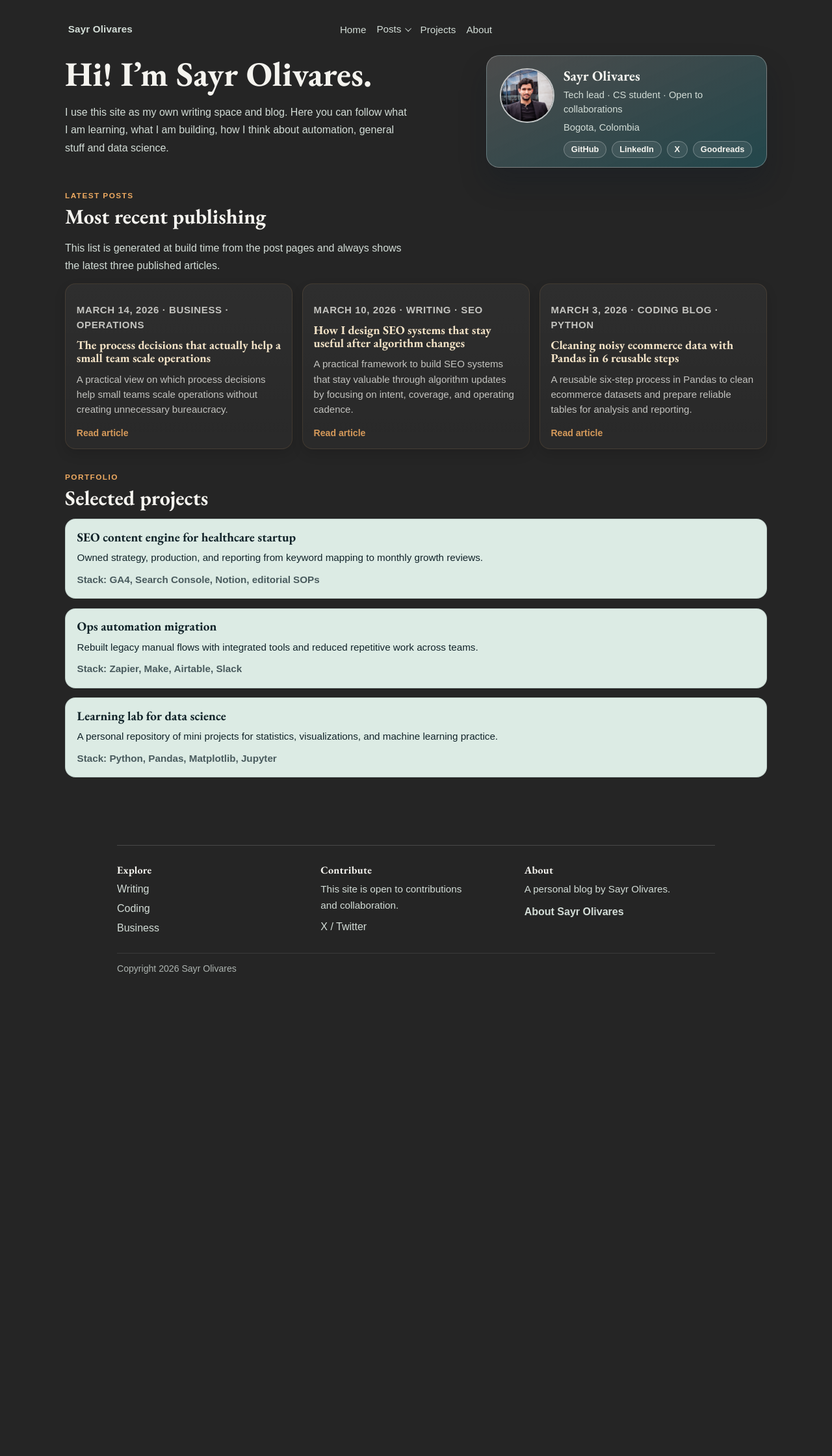
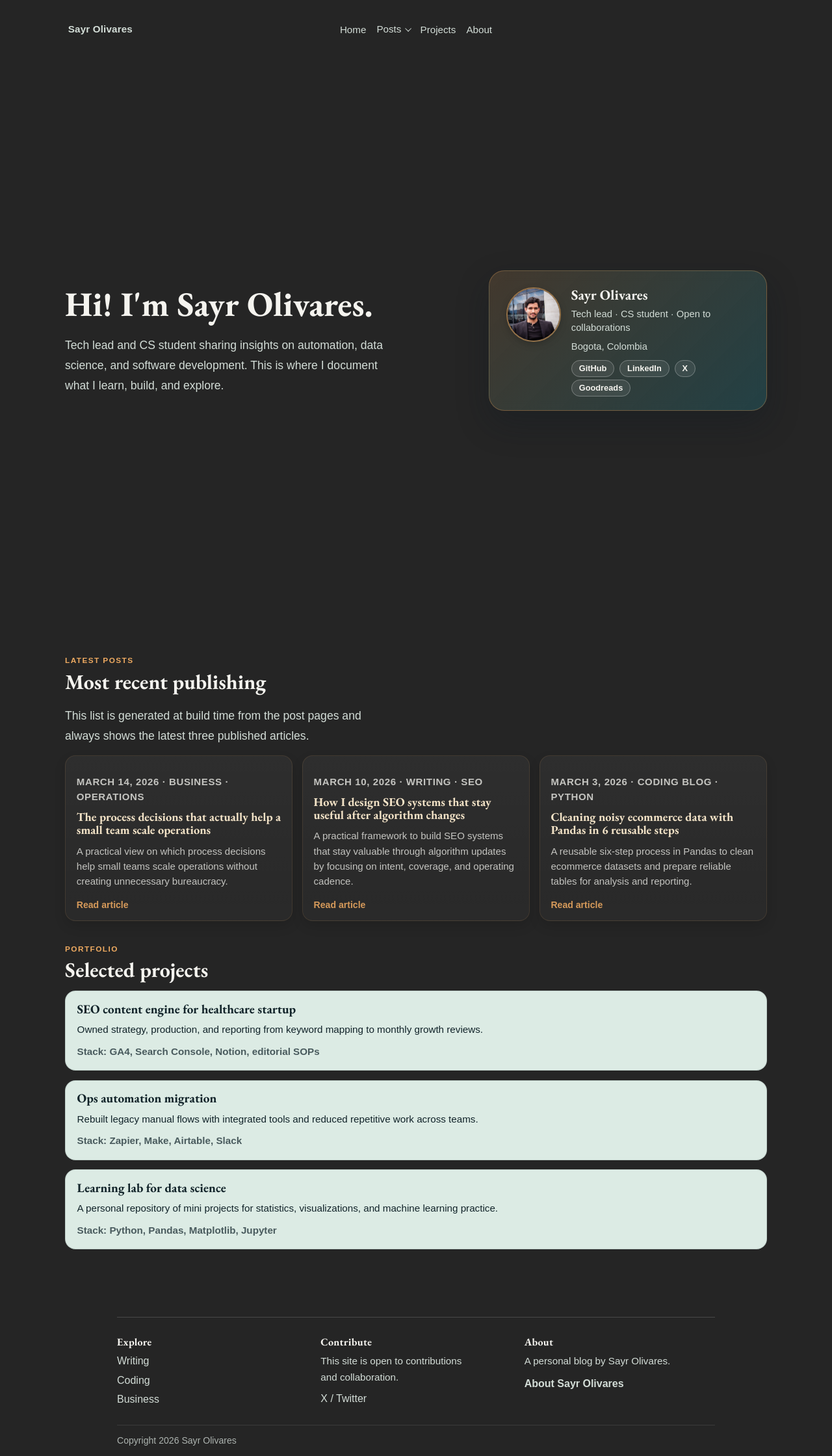
Before and after one commit to sayrolivares/sayrolivares.github.io, a Jekyll site: the page built from index.html, in a window 1280 px wide. Shown: the whole page at 65% size. Built offline with Jekyll 4.4.1, drawn with Linux system fonts in a browser that asks for light colours; some web fonts are replaced; before the commit the page ends 1514 px from its top, so only the background shows below that.

Commit message:
Changed hero section to make it minimalist and in full width

```diff
--- a/css/style.css
+++ b/css/style.css
@@ -227,9 +227,11 @@ body {
 .hero {
     display: grid;
     grid-template-columns: 1.45fr 1fr;
-    gap: 1.4rem;
-    align-items: stretch;
-    margin-top: 0.7rem;
+    gap: 2rem;
+    align-items: center;
+    min-height: 100vh;
+    margin-top: 0;
+    padding: 2rem 0;
 }
 
 /* Category archive pages use a simpler intro spacing than the homepage hero. */
@@ -273,10 +275,11 @@ h1 {
 
 /* Common supporting paragraph style for hero and archive intros. */
 .hero-copy {
-    margin: 1rem 0 0;
-    max-width: 60ch;
+    margin: 1.2rem 0 0;
+    max-width: 50ch;
     color: var(--muted-ink);
-    line-height: 1.7;
+    line-height: 1.75;
+    font-size: 1.1rem;
 }
 
 /* ==========================================================================
@@ -286,17 +289,17 @@ h1 {
    location, and external links in a compact panel.
    ========================================================================== */
 .profile-chip {
-    /* Semi-transparent gradient helps the card feel embedded in the hero,
-       rather than looking like a separate white box dropped on top. */
-    background: linear-gradient(155deg, rgba(255, 255, 255, 0.18), rgba(33, 99, 108, 0.55));
-    border: 1px solid rgba(255, 255, 255, 0.28);
-    border-radius: 20px;
-    padding: 1.2rem;
-    box-shadow: var(--shadow);
+    /* Semi-transparent gradient with enhanced contrast and modern styling */
+    background: linear-gradient(135deg, rgba(238, 170, 97, 0.15), rgba(33, 99, 108, 0.45));
+    border: 1px solid rgba(238, 170, 97, 0.3);
+    border-radius: 24px;
+    padding: 1.6rem;
+    box-shadow: 0 20px 50px rgba(12, 24, 34, 0.3), 0 0 1px rgba(238, 170, 97, 0.2);
     display: grid;
     grid-template-columns: 84px 1fr;
-    gap: 0.9rem;
+    gap: 1rem;
     align-content: center;
+    backdrop-filter: blur(8px);
 }
 
 /* Fixed avatar sizing prevents the grid from jumping when image ratios vary. */
@@ -305,7 +308,8 @@ h1 {
     height: 84px;
     border-radius: 50%;
     object-fit: cover;
-    border: 2px solid rgba(255, 255, 255, 0.68);
+    border: 2.5px solid rgba(238, 170, 97, 0.5);
+    box-shadow: 0 4px 12px rgba(0, 0, 0, 0.2);
 }
 
 .profile-chip h2 {
--- a/index.html
+++ b/index.html
@@ -11,10 +11,10 @@ nav_label: Main navigation
 {% assign post_pages = site.pages | where: "layout", "post" | sort: "date" | reverse %}
 <section class="hero" id="about">
     <div>
-        <h1>Hi! I’m Sayr Olivares.</h1>
+        <h1>Hi! I'm Sayr Olivares.</h1>
         <p class="hero-copy">
-            I use this site as my own writing space and blog.
-            Here you can follow what I am learning, what I am building, how I think about automation, general stuff and data science.
+            Tech lead and CS student sharing insights on automation, data science, and software development.
+            This is where I document what I learn, build, and explore.
         </p>
     </div>
 
```
